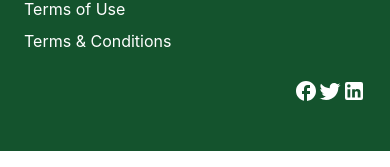
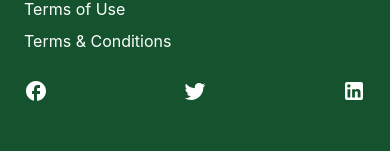
Before and after one commit to rholibobo/capa_business_verification, a React (Create React App) app: page /verification in a window 390 px wide. Shown: the part 544-711 px from the top of the page. Built offline with nearby package versions, Linux system fonts and the light colour scheme; no server answers; the HTML template or start-up script is replaced by a standard one.

Commit message:
update Footer.jsx

```diff
--- a/src/Components/Footer/Footer.jsx
+++ b/src/Components/Footer/Footer.jsx
@@ -35,7 +35,7 @@
           <Link to="/" className="hover:underline">Terms of Use</Link>
           <Link to="/" className="hover:underline">Terms & Conditions</Link>
         </ul>
-        <ul className="mt-4 md:mt-0 flex flex-row md:items-center justify-between justify-self-end md:w-1/2">
+        <ul className="mt-4 md:mt-0 flex flex-row md:items-center justify-between md:justify-self-end md:w-1/2">
           <Link to="/"><FacebookOutlinedIcon  /></Link>
           <Link to="/"><Twitter  /></Link>
           <Link to="/"><LinkedIn  /></Link>
```
